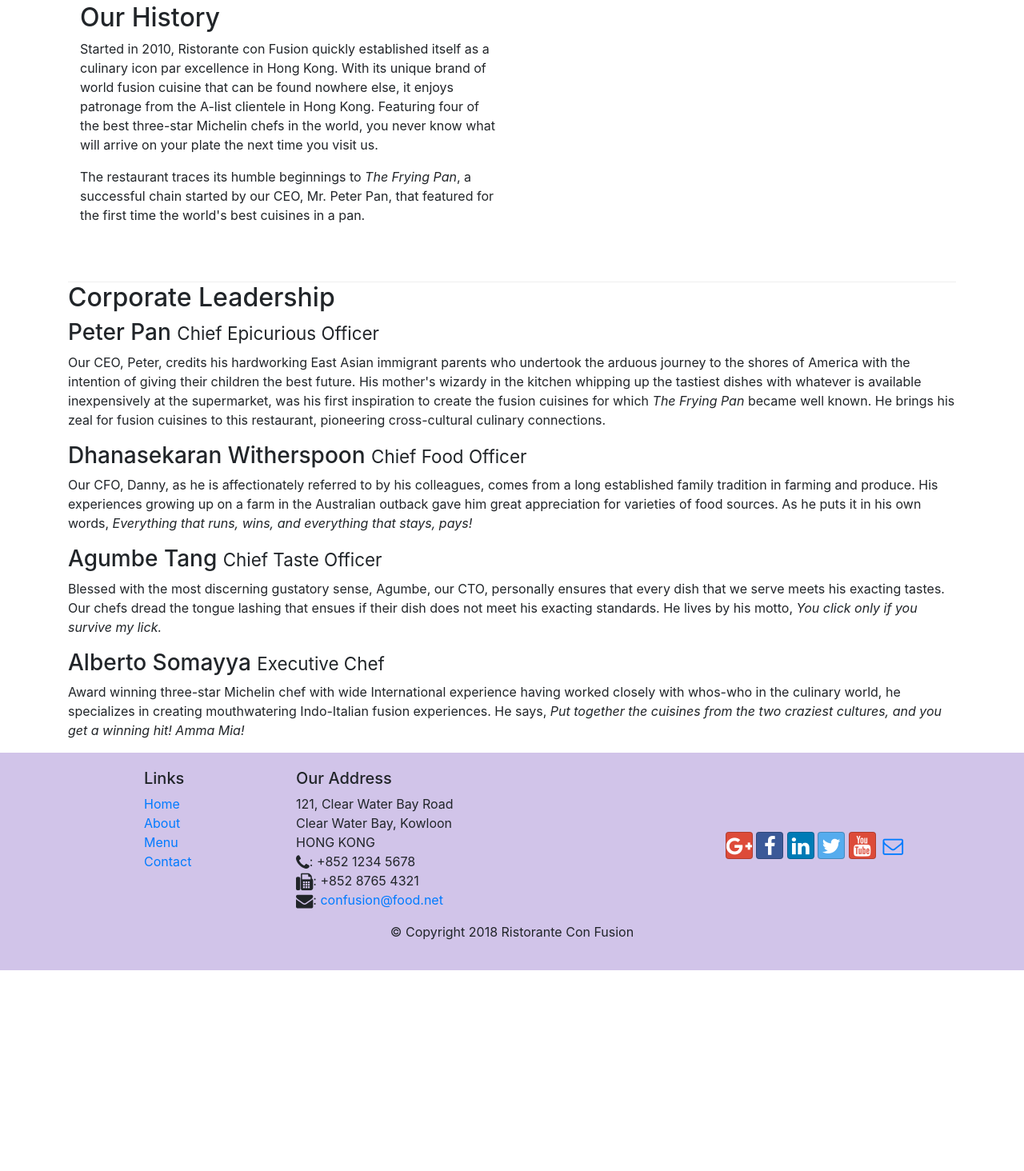
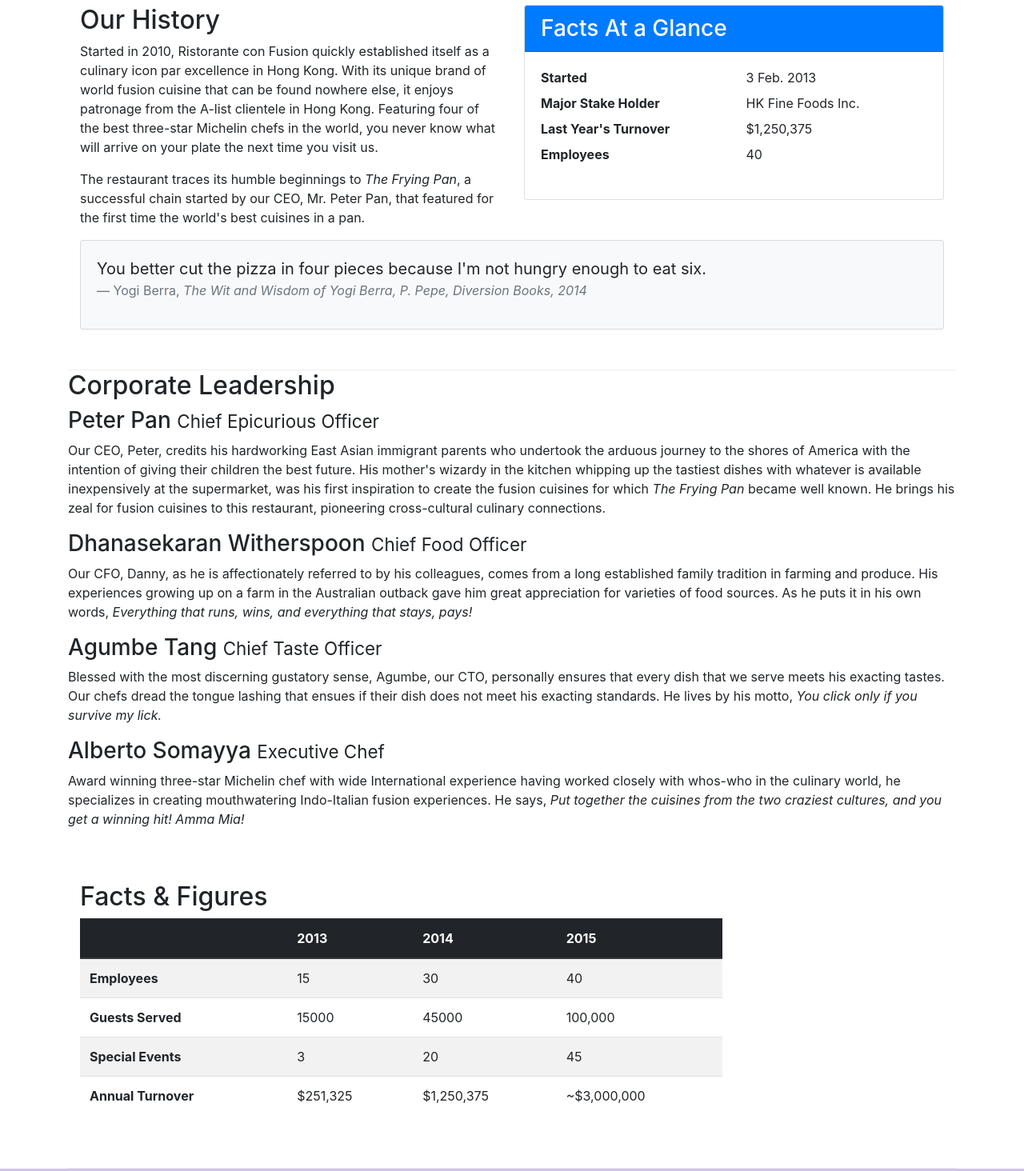
Before and after one commit to ch-1205/bootstrap, a website: page aboutus.html in a window 1280 px wide. Shown: the part 488-1952 px from the top of the page at 80% size. Before the commit the page ends 1701 px from the top, so only its background shows below. Drawn offline with nearby package versions, Linux system fonts and the light colour scheme.

Commit message:
after images

```diff
--- a/aboutus.html
+++ b/aboutus.html
@@ -22,7 +22,7 @@
             <button class="navbar-toggler" type="button" data-toggle="collapse" data-target="#Navbar">
                 <span class="navbar-toggler-icon"></span>
             </button>
-           <a class="navbar-brand mr-auto" href="./index.html">Ristorante Con Fusion</a>
+           <a class="navbar-brand mr-auto" href="#"><img src="img/logo.png" height="30" width="41"></a>
            <div class="collapse navbar-collapse" id="Navbar">
                 <ul class="navbar-nav mr-auto">
                     <li class="nav-item"><a class="nav-link" href="./index.html"><span class="fa fa-home fa-lg"></span> Home</a></li>
@@ -41,7 +41,8 @@
                     <h1>Ristorante con Fusion</h1>
                     <p>We take inspiration from the World's best cuisines, and create a unique fusion experience. Our lipsmacking creations will tickle your culinary senses!</p>
                 </div>
-                <div class="col-12 col-sm">
+                <div class="col-12 col-sm align-self-center">
+                    <img src="img/logo.png" class="img-fluid">
                 </div>
             </div>
         </div>
@@ -65,7 +66,34 @@
                 <p>Started in 2010, Ristorante con Fusion quickly established itself as a culinary icon par excellence in Hong Kong. With its unique brand of world fusion cuisine that can be found nowhere else, it enjoys patronage from the A-list clientele in Hong Kong.  Featuring four of the best three-star Michelin chefs in the world, you never know what will arrive on your plate the next time you visit us.</p>
                 <p>The restaurant traces its humble beginnings to <em>The Frying Pan</em>, a successful chain started by our CEO, Mr. Peter Pan, that featured for the first time the world's best cuisines in a pan.</p>
             </div>
-            <div class="col col-sm">
+            <div class="col-12 col-sm-6">
+                <div class="card">
+                    <h3 class="card-header bg-primary text-white">Facts At a Glance</h3>
+                    <div class="card-body">
+                        <dl class="row">
+                            <dt class="col-6">Started</dt>
+                            <dd class="col-6">3 Feb. 2013</dd>
+                            <dt class="col-6">Major Stake Holder</dt>
+                            <dd class="col-6">HK Fine Foods Inc.</dd>
+                            <dt class="col-6">Last Year's Turnover</dt>
+                            <dd class="col-6">$1,250,375</dd>
+                            <dt class="col-6">Employees</dt>
+                            <dd class="col-6">40</dd>
+                        </dl>
+                    </div>
+                </div>
+            </div>
+            <div class="col-12">
+                <div class="card card-body bg-light">
+                    <blockquote class="blockquote">
+                        <p class="mb-0">You better cut the pizza in four pieces because
+                            I'm not hungry enough to eat six.</p>
+                        <footer class="blockquote-footer">Yogi Berra,
+                            <cite title="Source Title">The Wit and Wisdom of Yogi Berra,
+                            P. Pepe, Diversion Books, 2014</cite>
+                        </footer>
+                    </blockquote>
+                </div>
             </div>
         </div>
 
@@ -81,6 +109,51 @@
                 <p class="d-none d-sm-block">Blessed with the most discerning gustatory sense, Agumbe, our CTO, personally ensures that every dish that we serve meets his exacting tastes. Our chefs dread the tongue lashing that ensues if their dish does not meet his exacting standards. He lives by his motto, <em>You click only if you survive my lick.</em></p>
                 <h3>Alberto Somayya <small>Executive Chef</small></h3>
                 <p class="d-none d-sm-block">Award winning three-star Michelin chef with wide International experience having worked closely with whos-who in the culinary world, he specializes in creating mouthwatering Indo-Italian fusion experiences. He says, <em>Put together the cuisines from the two craziest cultures, and you get a winning hit! Amma Mia!</em></p>
+            </div>
+       </div>
+       <div class="row row-content">
+            <div class="col-12 col-sm-9">
+                <h2>Facts &amp; Figures</h2>
+                <div class="table-responsive">
+                    <table class="table table-striped">
+                        <thead class="thead-dark">
+                            <tr>
+                                <th>&nbsp;</th>
+                                <th>2013</th>
+                                <th>2014</th>
+                                <th>2015</th>
+                            </tr>
+                        </thead>
+                        <tbody>
+                            <tr>
+                                <th>Employees</th>
+                                <td>15</td>
+                                <td>30</td>
+                                <td>40</td>
+                            </tr>
+                            <tr>
+                                <th>Guests Served</th>
+                                <td>15000</td>
+                                <td>45000</td>
+                                <td>100,000</td>
+                            </tr>
+                            <tr>
+                                <th>Special Events</th>
+                                <td>3</td>
+                                <td>20</td>
+                                <td>45</td>
+                            </tr>
+                            <tr>
+                                <th>Annual Turnover</th>
+                                <td>$251,325</td>
+                                <td>$1,250,375</td>
+                                <td>~$3,000,000</td>
+                            </tr>
+                        </tbody>
+                    </table>
+                </div>
+            </div>
+             <div class="col-12 col-sm-3">
             </div>
        </div>
 
```
Also changed, not shown: contactus.html (+3 -2 lines), index.html (+25 -7 lines), img/alberto.png (added), img/buffet.png (added), img/logo.png (added), img/uthappizza.png (added), 2 other files.
